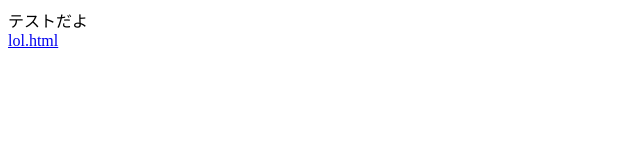
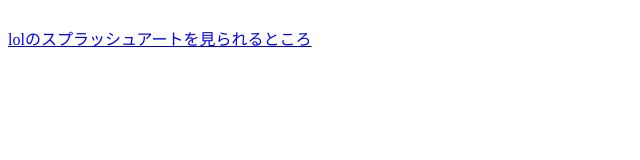
Before and after one commit to Amethyst1106/page, a plain HTML site: page index.html in a window 1280 px wide. Shown: the whole page, without its empty margins (0-640 px from the left). Drawn offline with Linux system fonts and the light colour scheme.

Commit message:
リンク文言修正

```diff
--- a/index.html
+++ b/index.html
@@ -2,13 +2,12 @@
 <html lang="ja">
     <head>
         <meta charset="UTF-8" />
-        <title>てすと</title>
+        <title>アメジストのページ</title>
         <link href="style.css" rel = "stylesheet">
     </head>
 
     <body>
-        テストだよ
         <br>
-        <a href="lol.html">lol.html</a>
+        <a href="lol.html">lolのスプラッシュアートを見られるところ</a>
     </body>
 </html>
```
